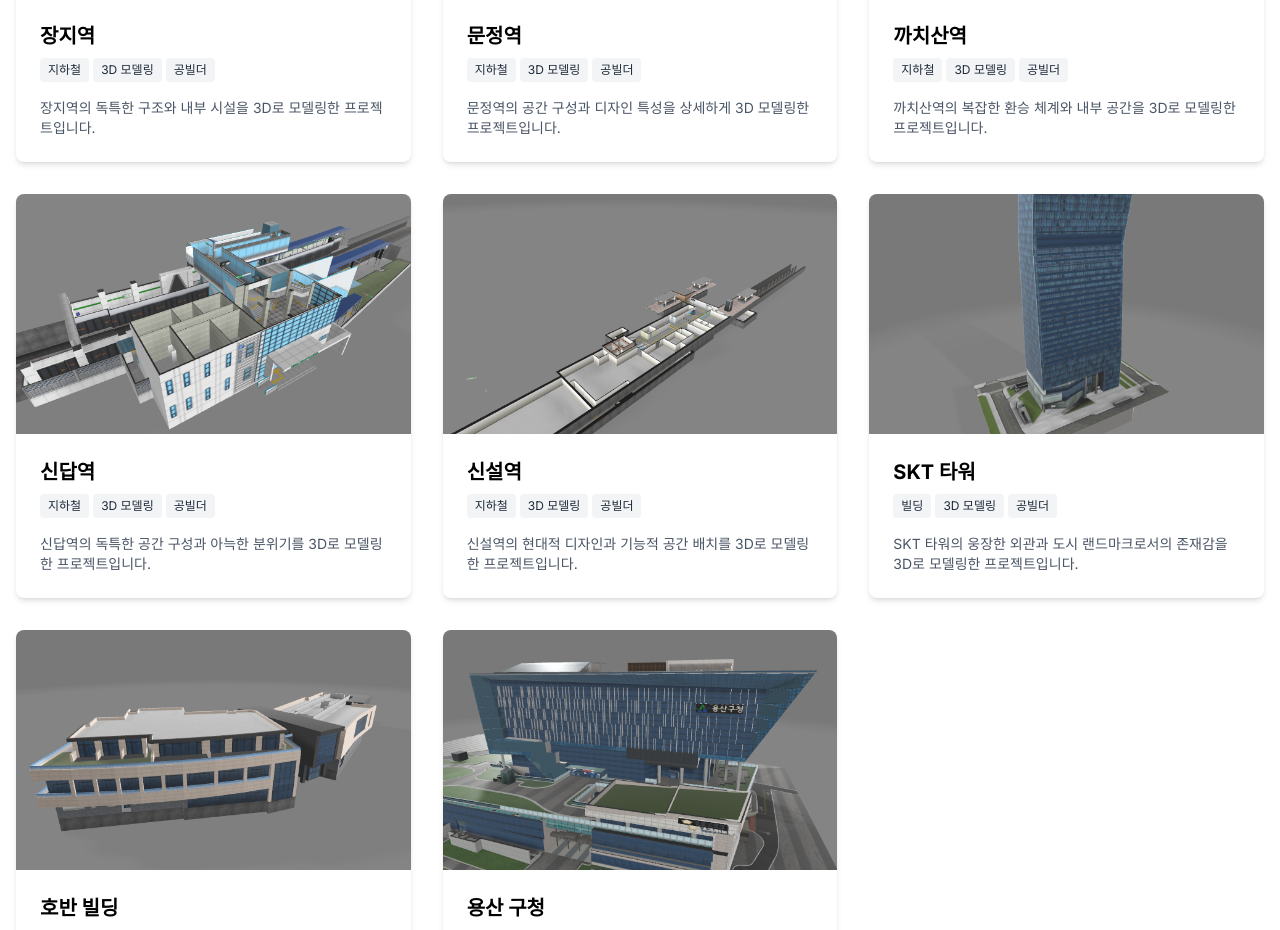
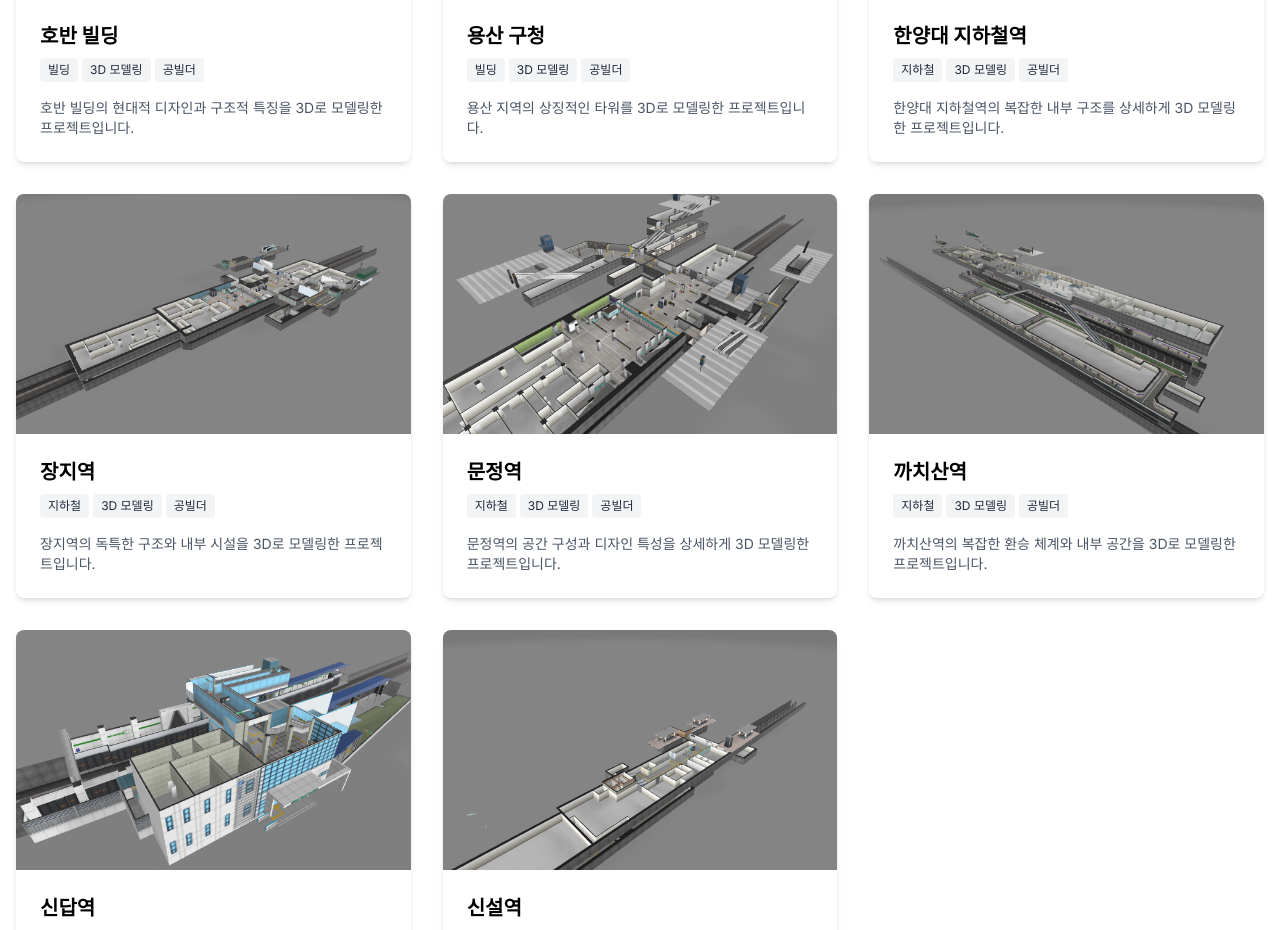
Before and after one commit to kaineus/umlee100, a Next.js app: page /3d-works in a window 1280 px wide. Shown: the part 1022-1952 px from the top of the page. Built offline with nearby package versions, Linux system fonts and the light colour scheme.

Commit message:
프로젝트 순서 변경, 카테고리 수정

```diff
--- a/app/3d-works/page.tsx
+++ b/app/3d-works/page.tsx
@@ -3,7 +3,6 @@
 import { useState } from 'react';
 import Link from 'next/link';
 import Image from 'next/image';
-import Model3D from '../components/Model3D';
 import { projectsData } from '../data/projects';
 import { isR2Url } from '../lib/r2-config';
 import { FaCube } from 'react-icons/fa';
@@ -11,7 +10,7 @@ import { FaCube } from 'react-icons/fa';
 // 카테고리 목록 생성 (중복 제거)
 const allCategories = Array.from(
   new Set(projectsData.flatMap(project => project.categories))
-);
+).filter(category => category !== '3D 모델링' && category !== '공빌더');
 
 export default function Works3DPage() {
   const [selectedCategory, setSelectedCategory] = useState<string | null>(null);
--- a/app/data/projects.ts
+++ b/app/data/projects.ts
@@ -9,11 +9,12 @@ interface Project {
 }
 
 export const projectsData: Project[] = [
+  // 리조트 카테고리
   {
     id: '1',
     title: '델피노 리조트',
     categories: ['리조트', '3D 모델링', '공빌더'],
-    technologies: ['Gongbuilder', 'CAD', 'Three.js'],
+    technologies: ['Gongbuilder', 'CAD', 'PhotoShop'],
     description: `
       <p>이 프로젝트는 델피노 리조트의 동쪽 구역을 3D 모델링한 작업입니다.</p>
 
@@ -36,7 +37,7 @@ export const projectsData: Project[] = [
     id: '2',
     title: '델피노 리조트 서쪽',
     categories: ['리조트', '3D 모델링', '공빌더'],
-    technologies: ['Gongbuilder', 'CAD', 'Three.js'],
+    technologies: ['Gongbuilder', 'CAD', 'PhotoShop'],
     description: `
       <p>델피노 리조트의 서쪽 구역을 상세하게 3D 모델링한 프로젝트입니다.</p>
 
@@ -55,11 +56,82 @@ export const projectsData: Project[] = [
     imageUrl: '/images/thumbnails/works/delphino_west.png',
     modelUrl: 'r2://delphino_west.glb'
   },
+  // 빌딩 카테고리
+  {
+    id: '9',
+    title: 'SKT 타워',
+    categories: ['빌딩', '3D 모델링', '공빌더'],
+    technologies: ['Gongbuilder', 'CAD', 'PhotoShop'],
+    description: `
+      <p>SKT 타워의 웅장한 외관과 도시 랜드마크로서의 존재감을 3D로 모델링한 프로젝트입니다.</p>
+
+      <p>독특한 외관 디자인과 도시 스카이라인에서의 시각적 임팩트를 중심으로 모델링 작업을 진행했습니다. 건물의 구조적 특징과 외장재의 질감을 정확하게 표현하기 위해 다양한 참고 자료와 실제 측정 데이터를 활용했습니다.</p>
+
+      <p>특히 건물 외관의 커튼월 디자인과 빛의 반사 효과를 사실적으로 구현하는 데 중점을 두었으며, 주변 환경과의 조화를 고려한 모델링을 진행했습니다.</p>
+
+      <h3 class="text-xl font-bold mt-4 mb-2">특징:</h3>
+      <ul class="list-disc pl-5 mb-4">
+        <li>정확한 구조적 비율과 디테일 표현</li>
+        <li>독특한 외관 디자인의 세밀한 구현</li>
+        <li>현실적인 재료 질감과 빛 반사 효과</li>
+        <li>도시 맥락 속 랜드마크로서의 위상 표현</li>
+      </ul>
+    `,
+    imageUrl: '/images/thumbnails/works/skt_tower.png',
+    modelUrl: 'r2://skt_tower.glb'
+  },
+  {
+    id: '10',
+    title: '호반 빌딩',
+    categories: ['빌딩', '3D 모델링', '공빌더'],
+    technologies: ['Gongbuilder', 'CAD', 'PhotoShop'],
+    description: `
+      <p>호반 빌딩의 현대적 디자인과 구조적 특징을 3D로 모델링한 프로젝트입니다.</p>
+
+      <p>현대 건축의 미학적 요소와 기능적 설계가 조화를 이루는 호반 빌딩의 특성을 모델링 작업에 반영했습니다. 건물의 외관 디자인과 구조적 특징을 정확하게 재현하기 위해 다양한 도면과 실측 자료를 참고했습니다.</p>
+
+      <p>특히 건물의 외장재 질감과 디테일한 건축 요소들을 세밀하게 표현하는 데 주력했으며, 도시 환경 속에서의 맥락적 의미를 고려한 모델링을 진행했습니다.</p>
+
+      <h3 class="text-xl font-bold mt-4 mb-2">특징:</h3>
+      <ul class="list-disc pl-5 mb-4">
+        <li>현대적 건축 디자인의 정확한 재현</li>
+        <li>세련된 외장재와 디테일의 사실적 표현</li>
+        <li>구조적 특징과 공간 구성의 균형 있는 모델링</li>
+        <li>주변 도시 맥락과의 조화 고려</li>
+      </ul>
+    `,
+    imageUrl: '/images/thumbnails/works/hoban.png',
+    modelUrl: 'r2://hoban.glb'
+  },
+  {
+    id: '11',
+    title: '용산 구청',
+    categories: ['빌딩', '3D 모델링', '공빌더'],
+    technologies: ['Gongbuilder', 'CAD', 'PhotoShop'],
+    description: `
+      <p>용산 지역의 상징적인 타워를 3D로 모델링한 프로젝트입니다.</p>
+
+      <p>용산 지역의 도시 재생과 현대적 개발을 상징하는 랜드마크 건물의 특징을 모델링 작업에 담아냈습니다. 건물의 독특한 형태와 구조적 특성을 정확하게 표현하기 위해 다양한 자료 조사와 분석 과정을 거쳤습니다.</p>
+
+      <p>특히 건물의 외관 디자인과 도시 스카이라인에서의 시각적 존재감을 효과적으로 표현하는 데 중점을 두었으며, 주변 환경과의 관계성을 고려한 모델링을 진행했습니다.</p>
+
+      <h3 class="text-xl font-bold mt-4 mb-2">특징:</h3>
+      <ul class="list-disc pl-5 mb-4">
+        <li>독특한 건축 형태의 정확한 구현</li>
+        <li>현대적 외장재와 구조체의 세밀한 표현</li>
+        <li>도시 맥락 속 랜드마크로서의 위상 표현</li>
+        <li>다양한 시점에서의 시각적 임팩트 고려</li>
+      </ul>
+    `,
+    imageUrl: '/images/thumbnails/works/yongsan.png',
+    modelUrl: 'r2://yongsan.glb'
+  },
+  // 지하철 카테고리
   {
     id: '3',
     title: '한양대 지하철역',
     categories: ['지하철', '3D 모델링', '공빌더'],
-    technologies: ['Gongbuilder', 'CAD', 'Three.js'],
+    technologies: ['Gongbuilder', 'CAD', 'PhotoShop'],
     description: `
       <p>한양대 지하철역의 복잡한 내부 구조를 상세하게 3D 모델링한 프로젝트입니다.</p>
 
@@ -82,7 +154,7 @@ export const projectsData: Project[] = [
     id: '4',
     title: '장지역',
     categories: ['지하철', '3D 모델링', '공빌더'],
-    technologies: ['Gongbuilder', 'CAD', 'Three.js'],
+    technologies: ['Gongbuilder', 'CAD', 'PhotoShop'],
     description: `
       <p>장지역의 독특한 구조와 내부 시설을 3D로 모델링한 프로젝트입니다.</p>
 
@@ -105,7 +177,7 @@ export const projectsData: Project[] = [
     id: '5',
     title: '문정역',
     categories: ['지하철', '3D 모델링', '공빌더'],
-    technologies: ['Gongbuilder', 'CAD', 'Three.js'],
+    technologies: ['Gongbuilder', 'CAD', 'PhotoShop'],
     description: `
       <p>문정역의 공간 구성과 디자인 특성을 상세하게 3D 모델링한 프로젝트입니다.</p>
 
@@ -128,7 +200,7 @@ export const projectsData: Project[] = [
     id: '6',
     title: '까치산역',
     categories: ['지하철', '3D 모델링', '공빌더'],
-    technologies: ['Gongbuilder', 'CAD', 'Three.js'],
+    technologies: ['Gongbuilder', 'CAD', 'PhotoShop'],
     description: `
       <p>까치산역의 복잡한 환승 체계와 내부 공간을 3D로 모델링한 프로젝트입니다.</p>
 
@@ -151,7 +223,7 @@ export const projectsData: Project[] = [
     id: '7',
     title: '신답역',
     categories: ['지하철', '3D 모델링', '공빌더'],
-    technologies: ['Gongbuilder', 'CAD', 'Three.js'],
+    technologies: ['Gongbuilder', 'CAD', 'PhotoShop'],
     description: `
       <p>신답역의 독특한 공간 구성과 아늑한 분위기를 3D로 모델링한 프로젝트입니다.</p>
 
@@ -174,7 +246,7 @@ export const projectsData: Project[] = [
     id: '8',
     title: '신설역',
     categories: ['지하철', '3D 모델링', '공빌더'],
-    technologies: ['Gongbuilder', 'CAD', 'Three.js'],
+    technologies: ['Gongbuilder', 'CAD', 'PhotoShop'],
     description: `
       <p>신설역의 현대적 디자인과 기능적 공간 배치를 3D로 모델링한 프로젝트입니다.</p>
 
@@ -192,74 +264,5 @@ export const projectsData: Project[] = [
     `,
     imageUrl: '/images/thumbnails/works/sinseol.png',
     modelUrl: 'r2://sinseol.glb'
-  },
-  {
-    id: '9',
-    title: 'SKT 타워',
-    categories: ['빌딩', '3D 모델링', '공빌더'],
-    technologies: ['Gongbuilder', 'CAD', 'Three.js'],
-    description: `
-      <p>SKT 타워의 웅장한 외관과 도시 랜드마크로서의 존재감을 3D로 모델링한 프로젝트입니다.</p>
-
-      <p>독특한 외관 디자인과 도시 스카이라인에서의 시각적 임팩트를 중심으로 모델링 작업을 진행했습니다. 건물의 구조적 특징과 외장재의 질감을 정확하게 표현하기 위해 다양한 참고 자료와 실제 측정 데이터를 활용했습니다.</p>
-
-      <p>특히 건물 외관의 커튼월 디자인과 빛의 반사 효과를 사실적으로 구현하는 데 중점을 두었으며, 주변 환경과의 조화를 고려한 모델링을 진행했습니다.</p>
-
-      <h3 class="text-xl font-bold mt-4 mb-2">특징:</h3>
-      <ul class="list-disc pl-5 mb-4">
-        <li>정확한 구조적 비율과 디테일 표현</li>
-        <li>독특한 외관 디자인의 세밀한 구현</li>
-        <li>현실적인 재료 질감과 빛 반사 효과</li>
-        <li>도시 맥락 속 랜드마크로서의 위상 표현</li>
-      </ul>
-    `,
-    imageUrl: '/images/thumbnails/works/skt_tower.png',
-    modelUrl: 'r2://skt_tower.glb'
-  },
-  {
-    id: '10',
-    title: '호반 빌딩',
-    categories: ['빌딩', '3D 모델링', '공빌더'],
-    technologies: ['Gongbuilder', 'CAD', 'Three.js'],
-    description: `
-      <p>호반 빌딩의 현대적 디자인과 구조적 특징을 3D로 모델링한 프로젝트입니다.</p>
-
-      <p>현대 건축의 미학적 요소와 기능적 설계가 조화를 이루는 호반 빌딩의 특성을 모델링 작업에 반영했습니다. 건물의 외관 디자인과 구조적 특징을 정확하게 재현하기 위해 다양한 도면과 실측 자료를 참고했습니다.</p>
-
-      <p>특히 건물의 외장재 질감과 디테일한 건축 요소들을 세밀하게 표현하는 데 주력했으며, 도시 환경 속에서의 맥락적 의미를 고려한 모델링을 진행했습니다.</p>
-
-      <h3 class="text-xl font-bold mt-4 mb-2">특징:</h3>
-      <ul class="list-disc pl-5 mb-4">
-        <li>현대적 건축 디자인의 정확한 재현</li>
-        <li>세련된 외장재와 디테일의 사실적 표현</li>
-        <li>구조적 특징과 공간 구성의 균형 있는 모델링</li>
-        <li>주변 도시 맥락과의 조화 고려</li>
-      </ul>
-    `,
-    imageUrl: '/images/thumbnails/works/hoban.png',
-    modelUrl: 'r2://hoban.glb'
-  },
-  {
-    id: '11',
-    title: '용산 구청',
-    categories: ['빌딩', '3D 모델링', '공빌더'],
-    technologies: ['Gongbuilder', 'CAD', 'Three.js'],
-    description: `
-      <p>용산 지역의 상징적인 타워를 3D로 모델링한 프로젝트입니다.</p>
-
-      <p>용산 지역의 도시 재생과 현대적 개발을 상징하는 랜드마크 건물의 특징을 모델링 작업에 담아냈습니다. 건물의 독특한 형태와 구조적 특성을 정확하게 표현하기 위해 다양한 자료 조사와 분석 과정을 거쳤습니다.</p>
-
-      <p>특히 건물의 외관 디자인과 도시 스카이라인에서의 시각적 존재감을 효과적으로 표현하는 데 중점을 두었으며, 주변 환경과의 관계성을 고려한 모델링을 진행했습니다.</p>
-
-      <h3 class="text-xl font-bold mt-4 mb-2">특징:</h3>
-      <ul class="list-disc pl-5 mb-4">
-        <li>독특한 건축 형태의 정확한 구현</li>
-        <li>현대적 외장재와 구조체의 세밀한 표현</li>
-        <li>도시 맥락 속 랜드마크로서의 위상 표현</li>
-        <li>다양한 시점에서의 시각적 임팩트 고려</li>
-      </ul>
-    `,
-    imageUrl: '/images/thumbnails/works/yongsan.png',
-    modelUrl: 'r2://yongsan.glb'
   }
 ];
```
Also changed, not shown: app/page.tsx (+10 -4 lines), 1 other file (tests, documents, lock files or other folders).
